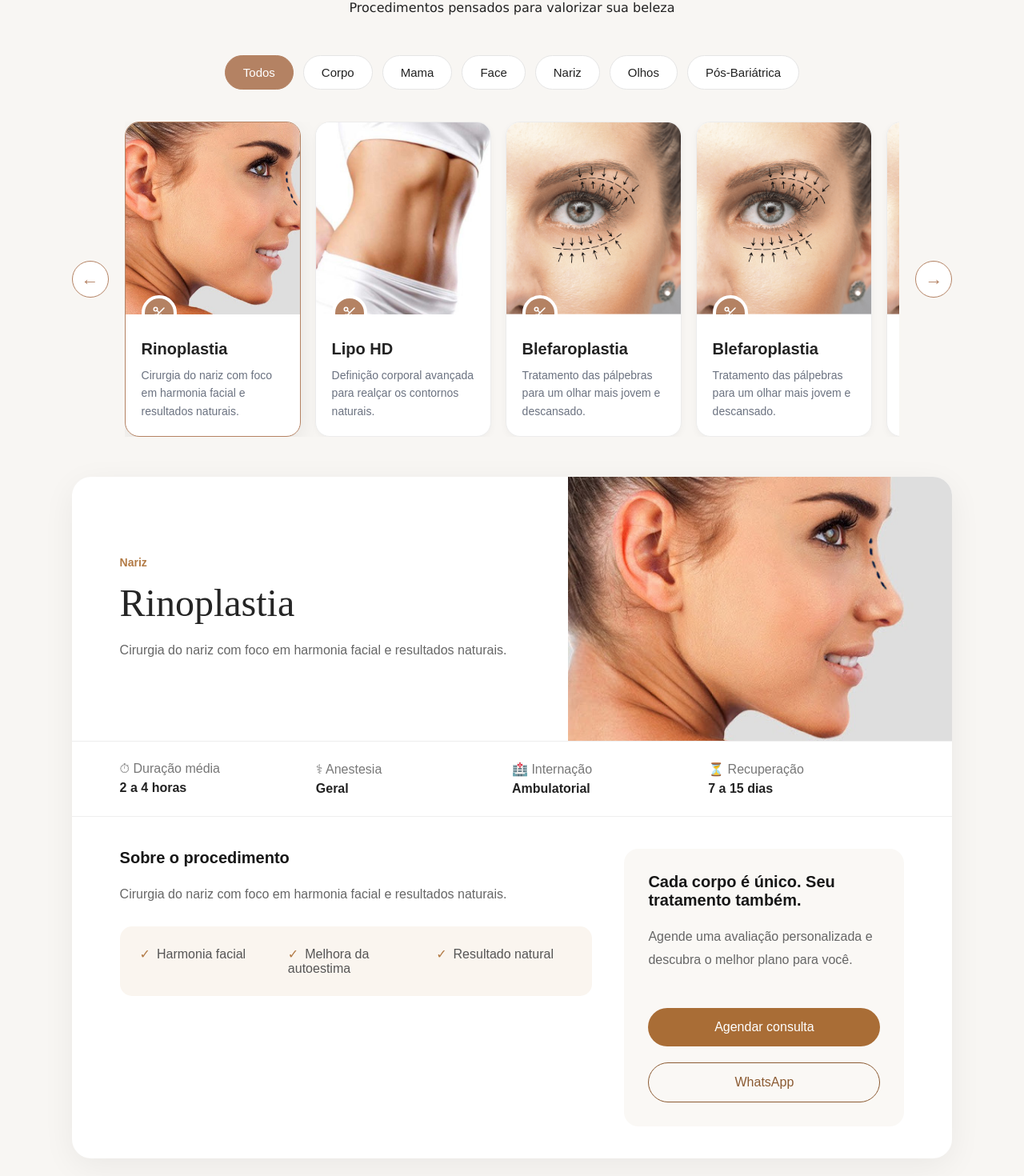
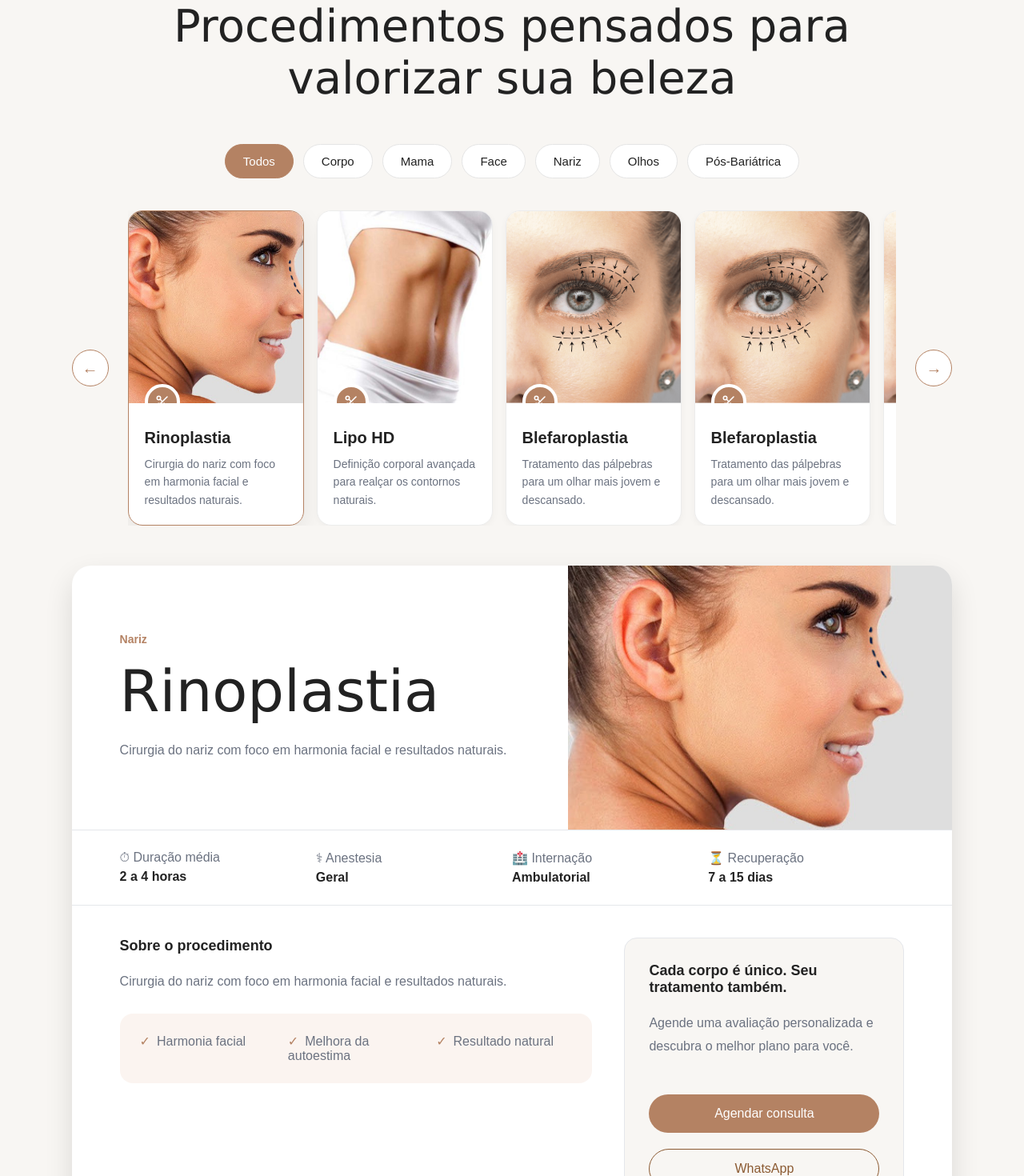
Before and after one commit to hugocsdv/drvictor, a Next.js app: page / in a window 1280 px wide. Shown: the part 1162-2632 px from the top of the page at 80% size. Built offline with nearby package versions, Linux system fonts and the light colour scheme.

Commit message:
qualquer coisa

```diff
--- a/src/components/sections/Procedures/ProcedureCarousel/ProcedureCarousel.styles.ts
+++ b/src/components/sections/Procedures/ProcedureCarousel/ProcedureCarousel.styles.ts
@@ -4,13 +4,16 @@ import styled from "styled-components";
 
 export const CarouselContainer = styled.div`
   display: flex;
+
   align-items: center;
-  gap: 20px;
+
+  gap: ${({ theme }) => theme.spacing.lg};
 `;
 
 export const CarouselTrack = styled.div`
   display: flex;
-  gap: 18px;
+
+  gap: ${({ theme }) => theme.spacing.md};
 
   flex: 1;
 
@@ -27,26 +30,29 @@ export const CarouselTrack = styled.div`
 
 export const NavigationButton = styled.button`
   width: 46px;
+
   height: 46px;
 
-  border-radius: 50%;
+  border-radius: ${({ theme }) => theme.radius.pill};
 
   border: 1px solid ${({ theme }) => theme.colors.primary};
 
-  background: white;
+  background: ${({ theme }) => theme.colors.surface};
 
   color: ${({ theme }) => theme.colors.primary};
 
-  font-size: 22px;
+  font-size: ${({ theme }) => theme.fontSize.xl};
 
   cursor: pointer;
 
   flex-shrink: 0;
 
-  transition: .2s;
+  transition: ${({ theme }) => theme.transition.default};
+
 
   &:hover {
     background: ${({ theme }) => theme.colors.primary};
-    color: white;
+
+    color: ${({ theme }) => theme.colors.surface};
   }
 `;
--- a/src/components/sections/Procedures/ProcedureDetails/ProcedureDetails.styles.ts
+++ b/src/components/sections/Procedures/ProcedureDetails/ProcedureDetails.styles.ts
@@ -4,15 +4,21 @@ import styled from "styled-components";
 
 export const Container = styled.section`
   max-width: 1200px;
+
   margin: 50px auto;
-  background: #fff;
-  border-radius: 24px;
+
+  background: ${({ theme }) => theme.colors.surface};
+
+  border-radius: ${({ theme }) => theme.radius.lg};
+
   overflow: hidden;
-  box-shadow: 0 10px 40px rgba(0,0,0,.06);
+
+  box-shadow: ${({ theme }) => theme.shadow.md};
 `;
 
 export const Hero = styled.div`
   display: grid;
+
   grid-template-columns: 1fr 480px;
 
   min-height: 330px;
@@ -22,35 +28,34 @@ export const Hero = styled.div`
   }
 `;
 
-
 export const HeroContent = styled.div`
   padding: 45px 60px;
 
   display:flex;
+
   flex-direction:column;
+
   justify-content:center;
 `;
 
+export const Category = styled.span`
+  color: ${({ theme }) => theme.colors.primary};
 
-export const Category = styled.span`
-  color:#b27a45;
-
-  font-size:14px;
+  font-size: ${({ theme }) => theme.fontSize.sm};
 
   font-weight:600;
 
   margin-bottom:15px;
 `;
 
+export const Title = styled.h1`
+  font-family: ${({ theme }) => theme.fonts.heading};
 
-export const Title = styled.h1`
-  font-family: serif;
-
-  font-size:48px;
+  font-size: ${({ theme }) => theme.fontSize.h1};
 
   font-weight:500;
 
-  color:#252525;
+  color: ${({ theme }) => theme.colors.text};
 
   margin-bottom:18px;
 
@@ -60,15 +65,13 @@ export const Title = styled.h1`
   }
 `;
 
-
 export const Description = styled.p`
-  color:#666;
+  color: ${({ theme }) => theme.colors.textSecondary};
 
   line-height:1.8;
 
   max-width:600px;
 `;
-
 
 export const ImageContainer = styled.div`
   position:relative;
@@ -76,15 +79,14 @@ export const ImageContainer = styled.div`
   min-height:330px;
 `;
 
-
-
 export const InfoGrid = styled.div`
   display:grid;
 
   grid-template-columns:repeat(4,1fr);
 
-  border-top:1px solid #eee;
-  border-bottom:1px solid #eee;
+  border-top:1px solid ${({ theme }) => theme.colors.border};
+
+  border-bottom:1px solid ${({ theme }) => theme.colors.border};
 
   padding:25px 60px;
 
@@ -94,7 +96,6 @@ export const InfoGrid = styled.div`
   }
 `;
 
-
 export const InfoItem = styled.div`
   display:flex;
 
@@ -102,16 +103,15 @@ export const InfoItem = styled.div`
 
   gap:6px;
 
-  color:#777;
+  color:${({ theme }) => theme.colors.textSecondary};
+
 
   span{
-    color:#222;
+    color:${({ theme }) => theme.colors.text};
 
     font-weight:600;
   }
 `;
-
-
 
 export const Tabs = styled.div`
   display:flex;
@@ -120,11 +120,10 @@ export const Tabs = styled.div`
 
   padding:20px 60px;
 
-  border-bottom:1px solid #eee;
+  border-bottom:1px solid ${({ theme }) => theme.colors.border};
 
   overflow:auto;
 `;
-
 
 export const Tab = styled.button`
   background:none;
@@ -133,20 +132,28 @@ export const Tab = styled.button`
 
   cursor:pointer;
 
-  color:#444;
+  color:${({ theme }) => theme.colors.textSecondary};
 
-  font-size:15px;
+  font-size:${({ theme }) => theme.fontSize.sm};
 
   white-space:nowrap;
 
+  transition:${({ theme }) => theme.transition.default};
+
+
+  &:hover{
+    color:${({ theme }) => theme.colors.primary};
+  }
+
+
   &:first-child{
-    color:#a86f38;
-    border-bottom:2px solid #a86f38;
+    color:${({ theme }) => theme.colors.primary};
+
+    border-bottom:2px solid ${({ theme }) => theme.colors.primary};
+
     padding-bottom:15px;
   }
 `;
-
-
 
 export const Body = styled.div`
   display:grid;
@@ -163,23 +170,21 @@ export const Body = styled.div`
   }
 `;
 
+export const SectionTitle = styled.h3`
+  font-size:${({ theme }) => theme.fontSize.lg};
 
-export const SectionTitle = styled.h3`
-  font-size:20px;
+  color:${({ theme }) => theme.colors.text};
 
   margin-bottom:20px;
 `;
 
-
 export const Text = styled.p`
-  color:#666;
+  color:${({ theme }) => theme.colors.textSecondary};
 
   line-height:1.8;
 
   margin-bottom:25px;
 `;
-
-
 
 export const List = styled.ul`
   display:grid;
@@ -188,11 +193,11 @@ export const List = styled.ul`
 
   gap:15px;
 
-  background:#faf5ef;
+  background:${({ theme }) => theme.colors.complement};
 
   padding:25px;
 
-  border-radius:15px;
+  border-radius:${({ theme }) => theme.radius.md};
 
   list-style:none;
 
@@ -202,50 +207,51 @@ export const List = styled.ul`
   }
 `;
 
+export const ListItem = styled.li`
+  color:${({ theme }) => theme.colors.textSecondary};
 
-export const ListItem = styled.li`
-  color:#555;
 
   &:before{
     content:"✓";
 
-    color:#b27a45;
+    color:${({ theme }) => theme.colors.primary};
 
     margin-right:8px;
   }
 `;
 
+export const Aside = styled.aside`
+  background:${({ theme }) => theme.colors.background};
 
-
-export const Aside = styled.aside`
-  background:#faf8f5;
-
-  border-radius:18px;
+  border-radius:${({ theme }) => theme.radius.md};
 
   padding:30px;
 
   height:max-content;
+
+  border:1px solid ${({ theme }) => theme.colors.border};
 `;
-
 
 export const Button = styled.button`
   width:100%;
 
   padding:15px;
 
-  border-radius:30px;
+  border-radius:${({ theme }) => theme.radius.pill};
 
   border:none;
 
-  background:#a96d36;
+  background:${({ theme }) => theme.colors.primary};
 
-  color:white;
+  color:${({ theme }) => theme.colors.surface};
 
-  font-size:16px;
+  font-size:${({ theme }) => theme.fontSize.md};
 
   cursor:pointer;
 
   margin-top:20px;
+
+  transition:${({ theme }) => theme.transition.default};
 
 
   &:hover{
--- a/src/components/sections/Procedures/Procedures.styles.ts
+++ b/src/components/sections/Procedures/Procedures.styles.ts
@@ -35,7 +35,7 @@ export const Subtitle = styled.span`
 export const Title = styled.h2`
   font-family: ${({ theme }) => theme.fonts.heading};
 
-  font-size: ${({ theme }) => theme.fontSize.md};
+  font-size: ${({ theme }) => theme.fontSize.h2};
 
   color: ${({ theme }) => theme.colors.text};
 
@@ -55,7 +55,7 @@ export const Grid = styled.div`
 
   grid-template-columns: repeat(6, 1fr);
 
-  gap: 12px;
+  gap: ${({ theme }) => theme.spacing.md};
 
   @media (max-width: 1200px) {
     grid-template-columns: repeat(3, 1fr);
@@ -67,9 +67,9 @@ export const Grid = styled.div`
 `;
 
 export const Card = styled.article`
-  background: #faf8f5;
+  background: ${({ theme }) => theme.colors.surface};
 
-  border-radius: 8px;
+  border-radius: ${({ theme }) => theme.radius.md};
 
   overflow: hidden;
 
@@ -77,10 +77,14 @@ export const Card = styled.article`
 
   position: relative;
 
-  transition: 0.3s;
+  border: 1px solid ${({ theme }) => theme.colors.border};
+
+  transition: ${({ theme }) => theme.transition.default};
 
   &:hover {
     transform: translateY(-6px);
+
+    box-shadow: ${({ theme }) => theme.shadow.md};
   }
 `;
 
@@ -94,7 +98,7 @@ export const ImageBox = styled.div`
   overflow: hidden;
 
   img {
-    transition: 0.4s;
+    transition: ${({ theme }) => theme.transition.default};
   }
 
   ${Card}:hover & img {
@@ -109,9 +113,9 @@ export const IconCircle = styled.div`
 
   height: 52px;
 
-  border-radius: 50%;
+  border-radius: ${({ theme }) => theme.radius.pill};
 
-  background: white;
+  background: ${({ theme }) => theme.colors.surface};
 
   bottom: -26px;
 
@@ -125,11 +129,11 @@ export const IconCircle = styled.div`
 
   justify-content: center;
 
-  border: 1px solid #eee;
+  border: 1px solid ${({ theme }) => theme.colors.border};
 
-  color: #b69a7d;
+  color: ${({ theme }) => theme.colors.primary};
 
-  font-size: 22px;
+  font-size: ${({ theme }) => theme.fontSize.xl};
 
   z-index: 2;
 `;
@@ -141,7 +145,7 @@ export const Content = styled.div`
 export const CardTitle = styled.h3`
   font-family: ${({ theme }) => theme.fonts.heading};
 
-  font-size: 18px;
+  font-size: ${({ theme }) => theme.fontSize.lg};
 
   color: ${({ theme }) => theme.colors.text};
 
@@ -151,7 +155,7 @@ export const CardTitle = styled.h3`
 `;
 
 export const Description = styled.p`
-  font-size: 13px;
+  font-size: ${({ theme }) => theme.fontSize.sm};
 
   line-height: 1.5;
 
@@ -163,13 +167,13 @@ export const ButtonContainer = styled.div`
 
   justify-content: center;
 
-  margin-top: 40px;
+  margin-top: ${({ theme }) => theme.spacing.xl};
 `;
 
 export const LinkButton = styled.button`
   padding: 12px 35px;
 
-  border-radius: 30px;
+  border-radius: ${({ theme }) => theme.radius.pill};
 
   border: 1px solid ${({ theme }) => theme.colors.primary};
 
@@ -178,12 +182,14 @@ export const LinkButton = styled.button`
   color: ${({ theme }) => theme.colors.primary};
 
   cursor: pointer;
+
   margin-top: 5px;
-  transition: 0.3s;
+
+  transition: ${({ theme }) => theme.transition.default};
 
   &:hover {
     background: ${({ theme }) => theme.colors.primary};
 
-    color: white;
+    color: ${({ theme }) => theme.colors.surface};
   }
 `;
--- a/src/styles/theme.ts
+++ b/src/styles/theme.ts
@@ -19,7 +19,7 @@ const theme = {
   fonts: {
     heading: "Verdana, sans-serif",
     body: "Verdana, sans-serif",
-    },
+  },
 
   spacing: {
     xs: "4px",
```
